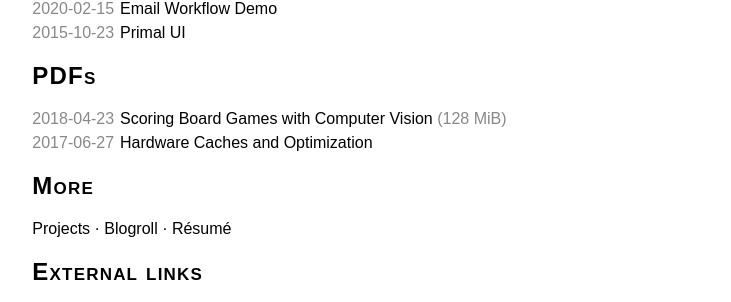
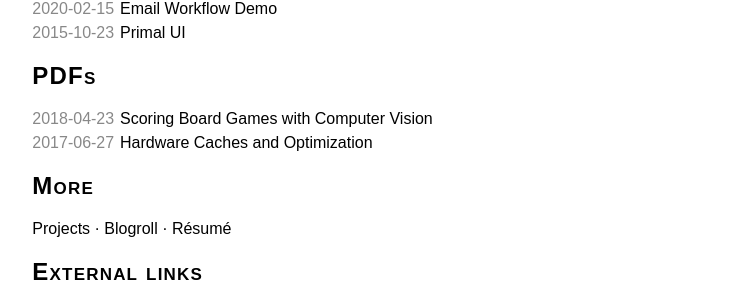
Before and after one commit to meribold/meribold.org, a Jekyll site: the page built from index.html, in a window 1280 px wide. Shown: the part 277-579 px from the top of the page, without its empty margins (274-1005 px from the left). Built offline with Jekyll 4.4.1, drawn with Linux system fonts in a browser that asks for light colours.

Commit message:
Warn that the size of my thesis PDF is 128 MiB
Don't link to the PDF directly from the index page.  Also revert commit
8a65cae6240be3e13644c0582c133bd7083d0a76.

```diff
--- a/_includes/core.css
+++ b/_includes/core.css
@@ -224,7 +224,6 @@ article header time.post-meta::before {
   content: " · ";
 }
 
-.de-emph,
 .post-meta,
 .header-link,
 .footer-list li > a,
@@ -232,7 +231,6 @@ article header time.post-meta::before {
   color: #888;
 }
 
-body.dark .de-emph,
 body.dark .post-meta,
 body.dark .header-link,
 body.dark .footer-list li > a,
--- a/index.html
+++ b/index.html
@@ -37,8 +37,7 @@ extra_css: [index.css]
   <div>
     <span class="post-list-meta">{{ "2018-04-23" | date: site.date_format }}</span>
     <span class="post-list-link">
-      <a href="{{ "/scoring-board-games-with-computer-vision.pdf" | relative_url }}">Scoring Board Games with Computer Vision</a>
-      <span class="de-emph">(128 MiB)</span>
+      <a href="{{ "/scoring-board-games-with-computer-vision/" | relative_url }}">Scoring Board Games with Computer Vision</a>
     </span>
   </div>
   <div>
```
Also changed, not shown: scoring-board-games-with-computer-vision.md (added, +10 -0 lines).
